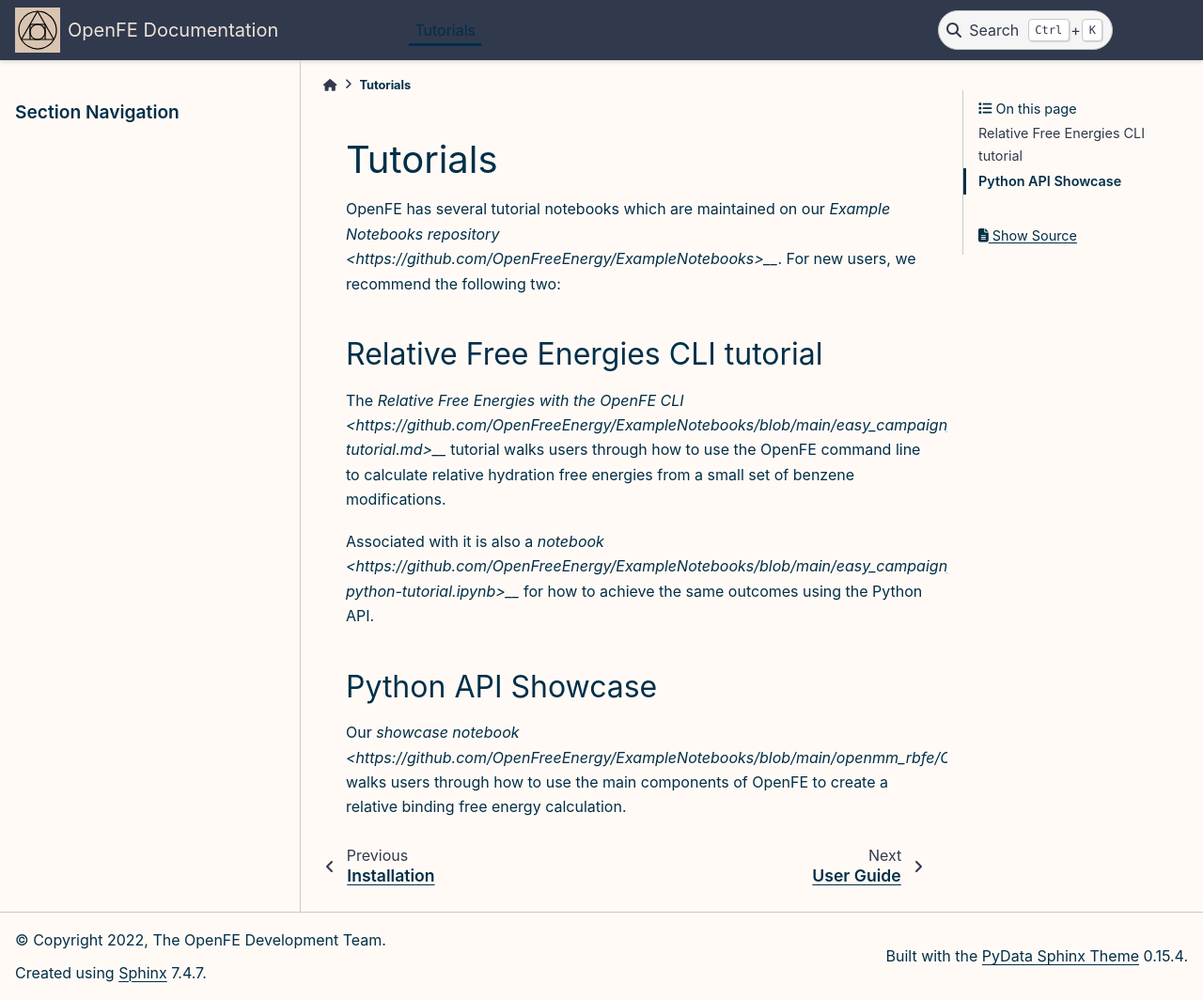
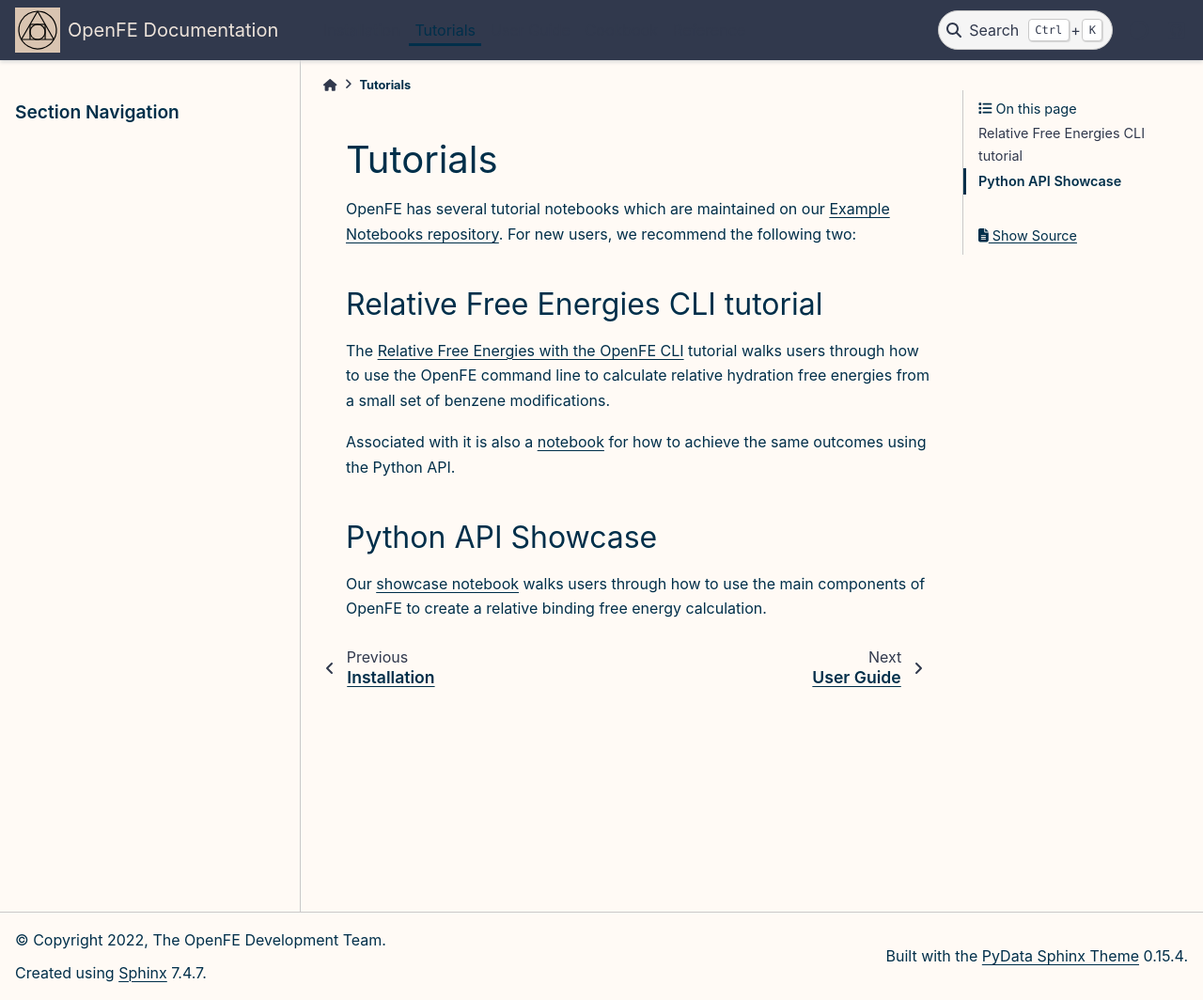
Before and after one commit to OpenFreeEnergy/openfe, a Sphinx documentation site: the page built from docs/tutorials/index.rst, in a window 1280 px wide and 1064 px high. Shown: the whole window at 94% size. Built offline with Sphinx 7.4.7 and the PyData theme 0.15.4, drawn with Linux system fonts in a browser that asks for light colours.

Commit message:
Fix links in docs

```diff
--- a/docs/guide/results/index.rst
+++ b/docs/guide/results/index.rst
@@ -2,5 +2,5 @@
 ====================
 
 This section is still under construction. In the meantime, please
-contact us on our `issue tracker <https://github.com/OpenFreeEnergy/openfe/issues>__`
+contact us on our `issue tracker <https://github.com/OpenFreeEnergy/openfe/issues>`_
 if you have any questions about analysing your results!
--- a/docs/tutorials/index.rst
+++ b/docs/tutorials/index.rst
@@ -4,23 +4,23 @@
 .. todo: make sure we can inline the tutorial, for now we only provide links
 
 OpenFE has several tutorial notebooks which are maintained on our
-`Example Notebooks repository <https://github.com/OpenFreeEnergy/ExampleNotebooks>__`.
+`Example Notebooks repository <https://github.com/OpenFreeEnergy/ExampleNotebooks>`_.
 For new users, we recommend the following two:
 
 
 Relative Free Energies CLI tutorial
 -----------------------------------
 
-The `Relative Free Energies with the OpenFE CLI <https://github.com/OpenFreeEnergy/ExampleNotebooks/blob/main/easy_campaign/cli-tutorial.md>__`
+The `Relative Free Energies with the OpenFE CLI <https://github.com/OpenFreeEnergy/ExampleNotebooks/blob/main/easy_campaign/cli-tutorial.md>`_
 tutorial walks users through how to use the OpenFE command line to calculate
 relative hydration free energies from a small set of benzene modifications.
 
-Associated with it is also a `notebook <https://github.com/OpenFreeEnergy/ExampleNotebooks/blob/main/easy_campaign/rhfe-python-tutorial.ipynb>__`
+Associated with it is also a `notebook <https://github.com/OpenFreeEnergy/ExampleNotebooks/blob/main/easy_campaign/rhfe-python-tutorial.ipynb>`_
 for how to achieve the same outcomes using the Python API.
 
 Python API Showcase
 -------------------
 
-Our `showcase notebook <https://github.com/OpenFreeEnergy/ExampleNotebooks/blob/main/openmm_rbfe/OpenFE_showcase_1_RBFE_of_T4lysozyme.ipynb>__`
+Our `showcase notebook <https://github.com/OpenFreeEnergy/ExampleNotebooks/blob/main/openmm_rbfe/OpenFE_showcase_1_RBFE_of_T4lysozyme.ipynb>`_
 walks users through how to use the main components of OpenFE to create a
 relative binding free energy calculation.
```
